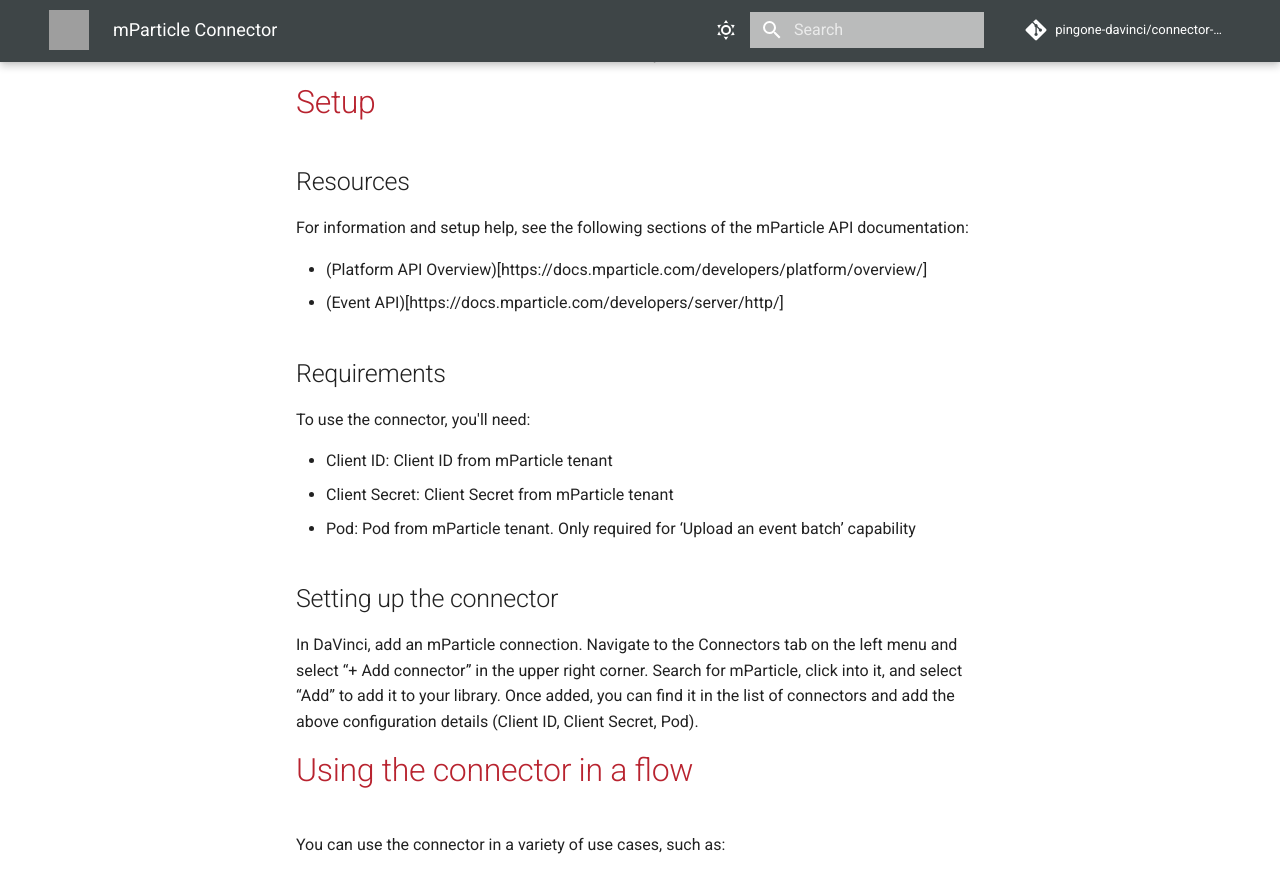
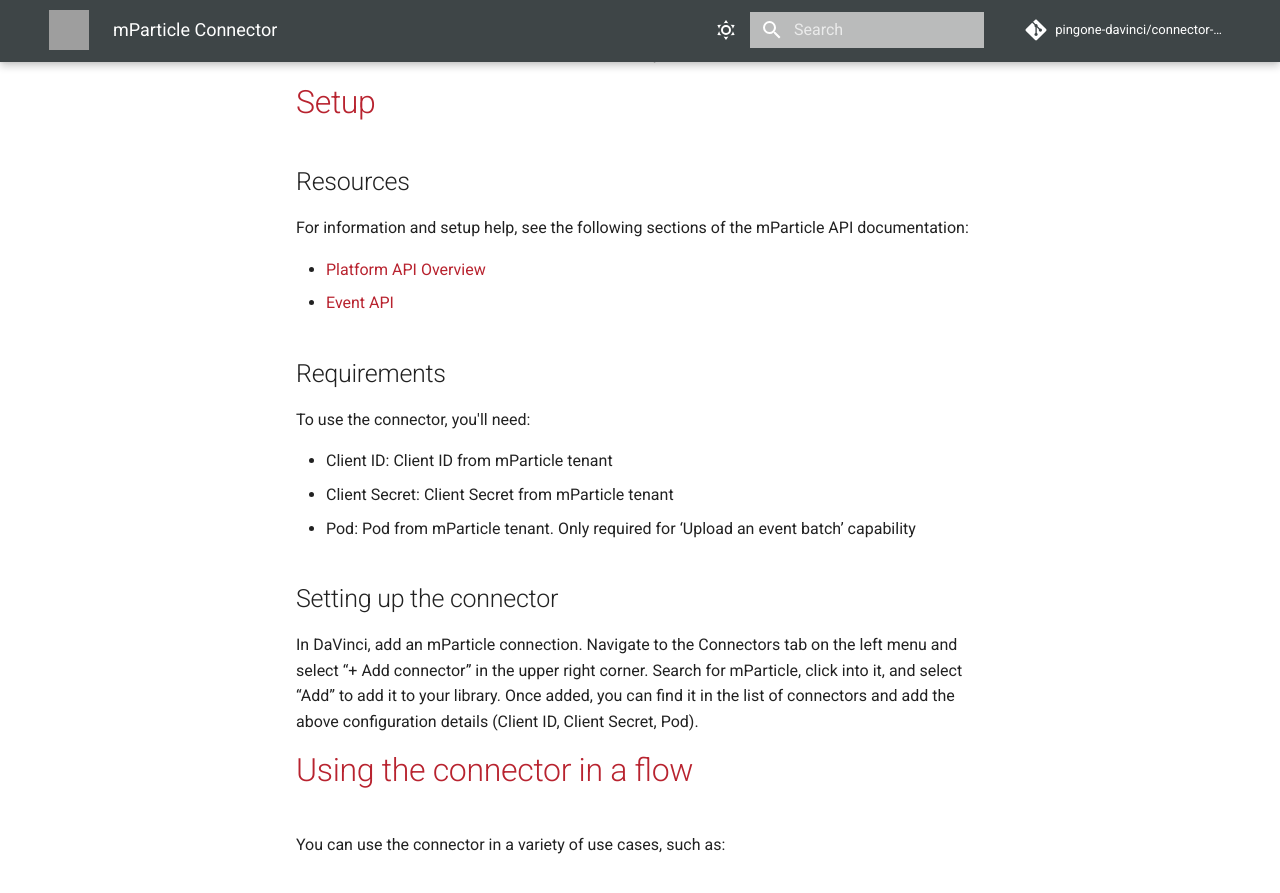
Before and after one commit to pingone-davinci/documentation, an MkDocs documentation site: the page built from docs/mparticle/README.md, in a window 1280 px wide and 900 px high, scrolled down 468 px. Shown: the top 893 px of the window. Built offline with MkDocs 1.6.1 and Material for MkDocs 9.7.7, drawn with Linux system fonts in a browser that asks for light colours; comment, search, counter and statistics services are not loaded; grey boxes are pictures that could not be loaded.

Commit message:
Update README.md

```diff
--- a/docs/mparticle/README.md
+++ b/docs/mparticle/README.md
@@ -26,8 +26,8 @@
 For information and setup help, see the following sections of the mParticle API documentation:
 
 
-* (Platform API Overview)[https://docs.mparticle.com/developers/platform/overview/]
-* (Event API)[https://docs.mparticle.com/developers/server/http/]
+* [Platform API Overview](https://docs.mparticle.com/developers/platform/overview/)
+* [Event API](https://docs.mparticle.com/developers/server/http/)
 
 
 ## Requirements
```
